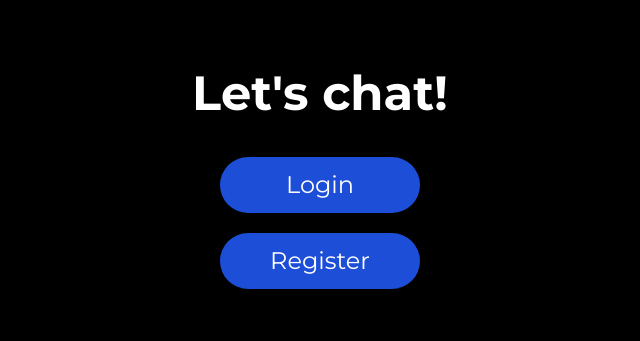
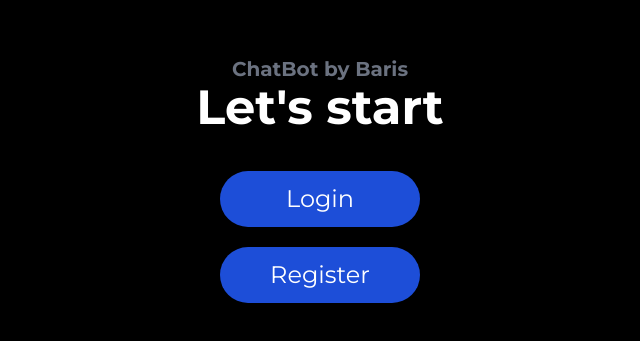
Before and after one commit to barisbalcimusic/chat-bot, a React (Vite) app in the folder frontend/: page / in a window 1280 px wide. Shown: the part 221-562 px from the top of the page, without its empty margins (320-960 px from the left). Built offline with nearby package versions, Linux system fonts and the light colour scheme.

Commit message:
commit before deploying

```diff
--- a/frontend/src/views/Home.jsx
+++ b/frontend/src/views/Home.jsx
@@ -3,7 +3,10 @@ import { Link } from "react-router-dom";
 const Home = () => {
   return (
     <div className="w-screen h-screen flex flex-col gap-10 bg-black text-white justify-center items-center">
-      <h1 className="text-5xl font-bold">Let's chat!</h1>
+      <div className="flex flex-col justify-center items-center">
+        <h2 className="text-xl font-bold text-gray-500">ChatBot by Baris</h2>
+        <h1 className="text-5xl font-bold">Let's start</h1>
+      </div>
       <div className="flex flex-col gap-5">
         <Link
           className="w-[200px] rounded-[30px] text-center hover:bg-[#5b85f9]  bg-[#1D4ED8] p-3 text-2xl"
```
